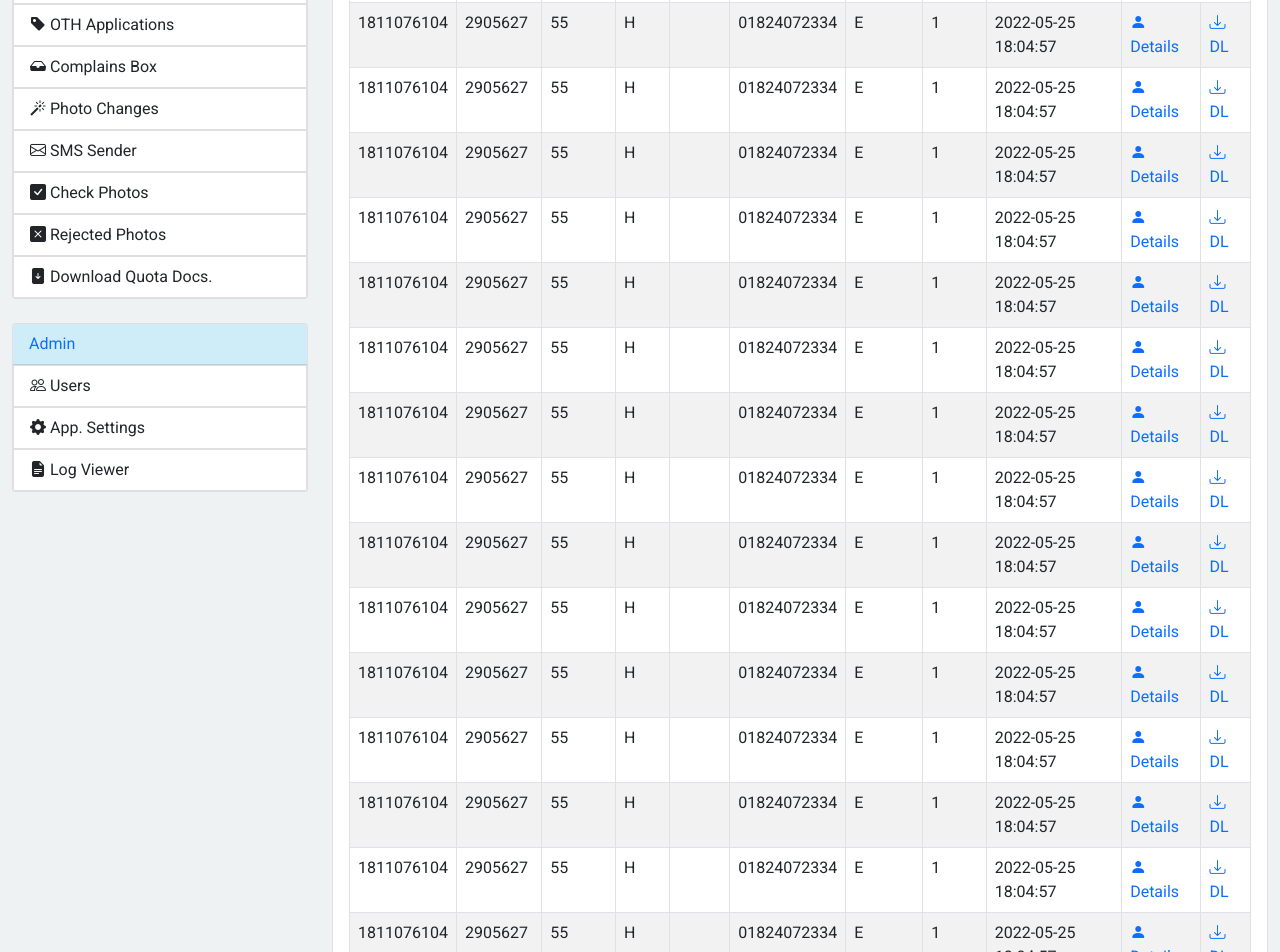
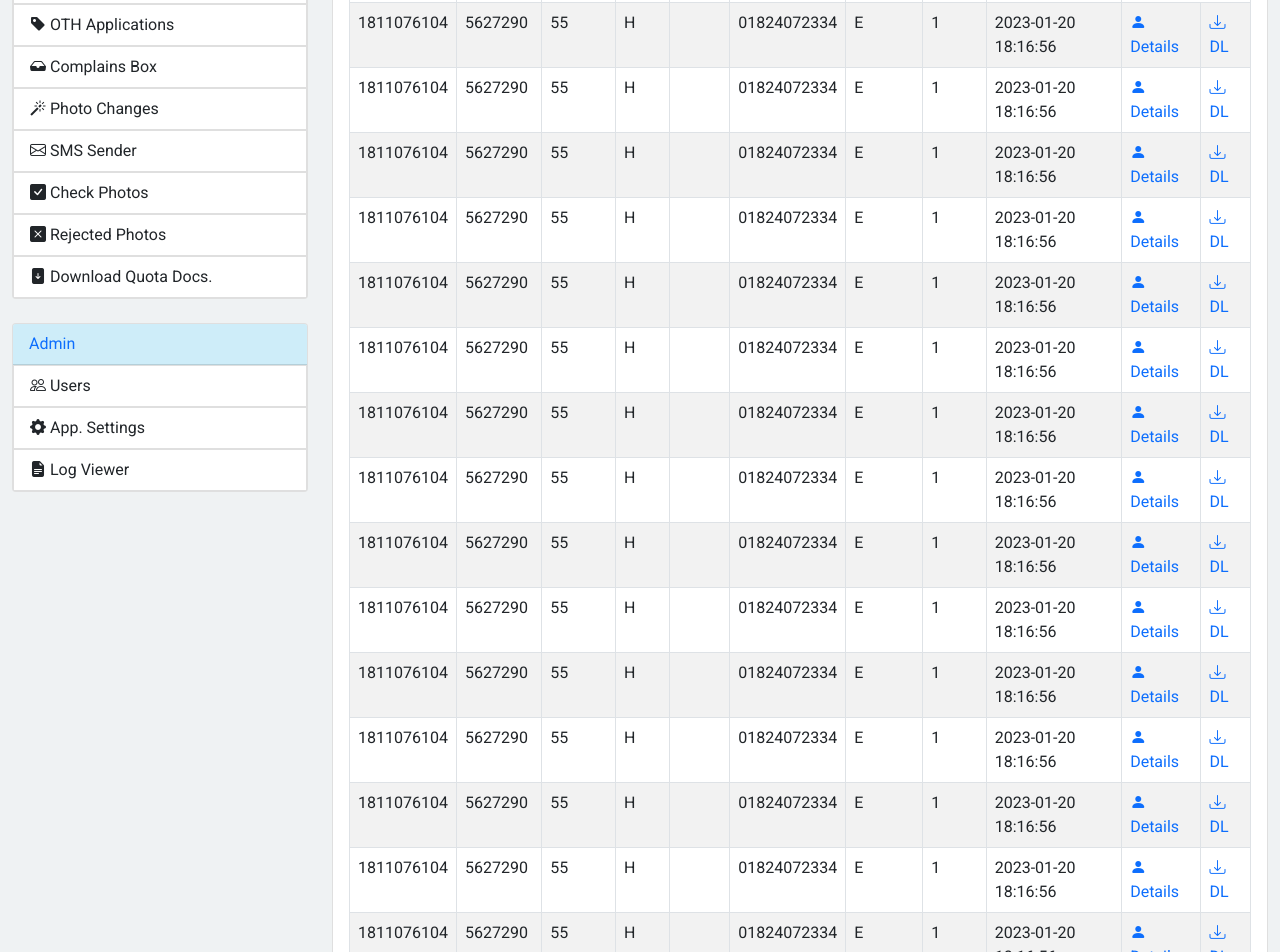
Before and after one commit to SajeebChakraborty/Web_Bootsrap_Assignment, a plain HTML site: page dashboard.html in a window 1280 px wide. Shown: the part 240-1192 px from the top of the page. Drawn offline with nearby package versions, Linux system fonts and the light colour scheme.

Commit message:
task done

```diff
--- a/dashboard.html
+++ b/dashboard.html
@@ -257,14 +257,14 @@
                   <tbody>
                     <tr>
                       <td>1811076104</td>
-                      <td>2905627</td>
+                      <td>5627290</td>
                       <td>55</td>
                       <td>H</td>
                       <td></td>
                       <td>01824072334</td>
                       <td>E</td>
                       <td>1</td>
-                      <td>2022-05-25 18:04:57</td>
+                      <td>2023-01-20 18:16:56</td>
                       <td>
                         <a href=""> <i class="bi bi-person-fill"></i> Details </a>
                       </td>
@@ -274,14 +274,14 @@
                     </tr>
                     <tr>
                       <td>1811076104</td>
-                      <td>2905627</td>
+                      <td>5627290</td>
                       <td>55</td>
                       <td>H</td>
                       <td></td>
                       <td>01824072334</td>
                       <td>E</td>
                       <td>1</td>
-                      <td>2022-05-25 18:04:57</td>
+                      <td>2023-01-20 18:16:56</td>
                       <td>
                         <a href=""> <i class="bi bi-person-fill"></i> Details </a>
                       </td>
@@ -291,14 +291,14 @@
                     </tr>
                     <tr>
                       <td>1811076104</td>
-                      <td>2905627</td>
+                      <td>5627290</td>
                       <td>55</td>
                       <td>H</td>
                       <td></td>
                       <td>01824072334</td>
                       <td>E</td>
                       <td>1</td>
-                      <td>2022-05-25 18:04:57</td>
+                      <td>2023-01-20 18:16:56</td>
                       <td>
                         <a href=""> <i class="bi bi-person-fill"></i> Details </a>
                       </td>
@@ -308,14 +308,14 @@
                     </tr>
                     <tr>
                       <td>1811076104</td>
-                      <td>2905627</td>
+                      <td>5627290</td>
                       <td>55</td>
                       <td>H</td>
                       <td></td>
                       <td>01824072334</td>
                       <td>E</td>
                       <td>1</td>
-                      <td>2022-05-25 18:04:57</td>
+                      <td>2023-01-20 18:16:56</td>
                       <td>
                         <a href=""> <i class="bi bi-person-fill"></i> Details </a>
                       </td>
@@ -325,14 +325,14 @@
                     </tr>
                     <tr>
                       <td>1811076104</td>
-                      <td>2905627</td>
+                      <td>5627290</td>
                       <td>55</td>
                       <td>H</td>
                       <td></td>
                       <td>01824072334</td>
                       <td>E</td>
                       <td>1</td>
-                      <td>2022-05-25 18:04:57</td>
+                      <td>2023-01-20 18:16:56</td>
                       <td>
                         <a href=""> <i class="bi bi-person-fill"></i> Details </a>
                       </td>
@@ -342,14 +342,14 @@
                     </tr>
                     <tr>
                       <td>1811076104</td>
-                      <td>2905627</td>
+                      <td>5627290</td>
                       <td>55</td>
                       <td>H</td>
                       <td></td>
                       <td>01824072334</td>
                       <td>E</td>
                       <td>1</td>
-                      <td>2022-05-25 18:04:57</td>
+                      <td>2023-01-20 18:16:56</td>
                       <td>
                         <a href=""> <i class="bi bi-person-fill"></i> Details </a>
                       </td>
@@ -359,14 +359,14 @@
                     </tr>
                     <tr>
                       <td>1811076104</td>
-                      <td>2905627</td>
+                      <td>5627290</td>
                       <td>55</td>
                       <td>H</td>
                       <td></td>
                       <td>01824072334</td>
                       <td>E</td>
                       <td>1</td>
-                      <td>2022-05-25 18:04:57</td>
+                      <td>2023-01-20 18:16:56</td>
                       <td>
                         <a href=""> <i class="bi bi-person-fill"></i> Details </a>
                       </td>
@@ -376,14 +376,14 @@
                     </tr>
                     <tr>
                       <td>1811076104</td>
-                      <td>2905627</td>
+                      <td>5627290</td>
                       <td>55</td>
                       <td>H</td>
                       <td></td>
                       <td>01824072334</td>
                       <td>E</td>
                       <td>1</td>
-                      <td>2022-05-25 18:04:57</td>
+                      <td>2023-01-20 18:16:56</td>
                       <td>
                         <a href=""> <i class="bi bi-person-fill"></i> Details </a>
                       </td>
@@ -393,14 +393,14 @@
                     </tr>
                     <tr>
                       <td>1811076104</td>
-                      <td>2905627</td>
+                      <td>5627290</td>
                       <td>55</td>
                       <td>H</td>
                       <td></td>
                       <td>01824072334</td>
                       <td>E</td>
                       <td>1</td>
-                      <td>2022-05-25 18:04:57</td>
+                      <td>2023-01-20 18:16:56</td>
                       <td>
                         <a href=""> <i class="bi bi-person-fill"></i> Details </a>
                       </td>
@@ -410,14 +410,14 @@
                     </tr>
                     <tr>
                       <td>1811076104</td>
-                      <td>2905627</td>
+                      <td>5627290</td>
                       <td>55</td>
                       <td>H</td>
                       <td></td>
                       <td>01824072334</td>
                       <td>E</td>
                       <td>1</td>
-                      <td>2022-05-25 18:04:57</td>
+                      <td>2023-01-20 18:16:56</td>
                       <td>
                         <a href=""> <i class="bi bi-person-fill"></i> Details </a>
                       </td>
@@ -427,14 +427,14 @@
                     </tr>
                     <tr>
                       <td>1811076104</td>
-                      <td>2905627</td>
+                      <td>5627290</td>
                       <td>55</td>
                       <td>H</td>
                       <td></td>
                       <td>01824072334</td>
                       <td>E</td>
                       <td>1</td>
-                      <td>2022-05-25 18:04:57</td>
+                      <td>2023-01-20 18:16:56</td>
                       <td>
                         <a href=""> <i class="bi bi-person-fill"></i> Details </a>
                       </td>
@@ -444,14 +444,14 @@
                     </tr>
                     <tr>
                       <td>1811076104</td>
-                      <td>2905627</td>
+                      <td>5627290</td>
                       <td>55</td>
                       <td>H</td>
                       <td></td>
                       <td>01824072334</td>
                       <td>E</td>
                       <td>1</td>
-                      <td>2022-05-25 18:04:57</td>
+                      <td>2023-01-20 18:16:56</td>
                       <td>
                         <a href=""> <i class="bi bi-person-fill"></i> Details </a>
                       </td>
@@ -461,14 +461,14 @@
                     </tr>
                     <tr>
                       <td>1811076104</td>
-                      <td>2905627</td>
+                      <td>5627290</td>
                       <td>55</td>
                       <td>H</td>
                       <td></td>
                       <td>01824072334</td>
                       <td>E</td>
                       <td>1</td>
-                      <td>2022-05-25 18:04:57</td>
+                      <td>2023-01-20 18:16:56</td>
                       <td>
                         <a href=""> <i class="bi bi-person-fill"></i> Details </a>
                       </td>
@@ -478,14 +478,14 @@
                     </tr>
                     <tr>
                       <td>1811076104</td>
-                      <td>2905627</td>
+                      <td>5627290</td>
                       <td>55</td>
                       <td>H</td>
                       <td></td>
                       <td>01824072334</td>
                       <td>E</td>
                       <td>1</td>
-                      <td>2022-05-25 18:04:57</td>
+                      <td>2023-01-20 18:16:56</td>
                       <td>
                         <a href=""> <i class="bi bi-person-fill"></i> Details </a>
                       </td>
@@ -495,14 +495,14 @@
                     </tr>
                     <tr>
                       <td>1811076104</td>
-                      <td>2905627</td>
+                      <td>5627290</td>
                       <td>55</td>
                       <td>H</td>
                       <td></td>
                       <td>01824072334</td>
                       <td>E</td>
                       <td>1</td>
-                      <td>2022-05-25 18:04:57</td>
+                      <td>2023-01-20 18:16:56</td>
                       <td>
                         <a href=""> <i class="bi bi-person-fill"></i> Details </a>
                       </td>
@@ -512,14 +512,14 @@
                     </tr>
                     <tr>
                       <td>1811076104</td>
-                      <td>2905627</td>
+                      <td>5627290</td>
                       <td>55</td>
                       <td>H</td>
                       <td></td>
                       <td>01824072334</td>
                       <td>E</td>
                       <td>1</td>
-                      <td>2022-05-25 18:04:57</td>
+                      <td>2023-01-20 18:16:56</td>
                       <td>
                         <a href=""> <i class="bi bi-person-fill"></i> Details </a>
                       </td>
```
